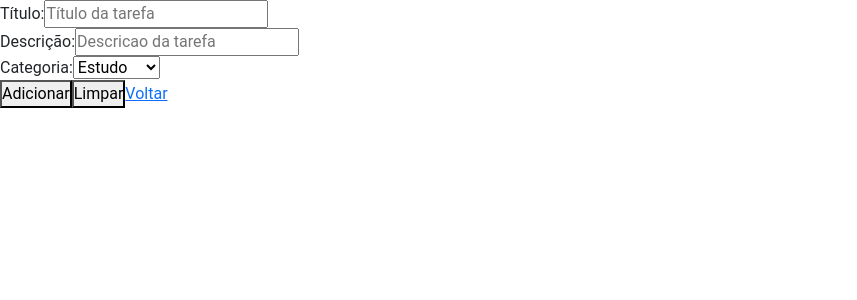
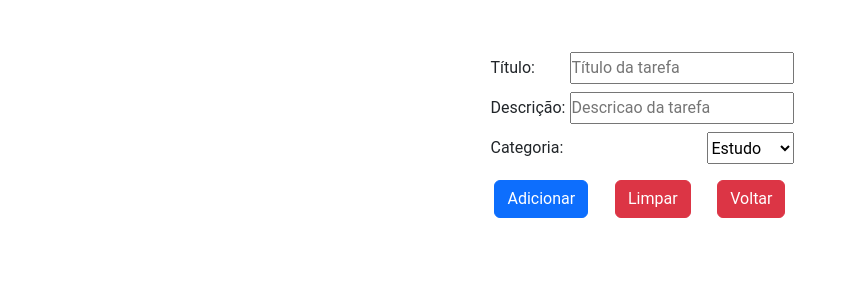
Before and after one commit to gabrielca-code/LifesTask_React-Spring, a React (Vite) app: page /cadastrar in a window 1280 px wide. Shown: the top 300 px of the page, without its empty margins (0-857 px from the left). Built offline with nearby package versions, Linux system fonts and the light colour scheme.

Commit message:
feat: ajustado tela de cadastrar tarefa

```diff
--- a/src/pages/cadastrarTarefa/index.jsx
+++ b/src/pages/cadastrarTarefa/index.jsx
@@ -31,29 +31,31 @@
   }
 
   return (
-    <>
-      <div>
-        <div>
-          <label>Título: </label>
+    <div class="container d-flex justify-content-center pt-5">
+      <div class="column">
+        <div class="d-flex justify-content-between p-1">
+          <label class="m-1">Título: </label>
           <input type='text' placeholder='Título da tarefa' onChange={event => setInputTitulo(event.target.value)} value={inputTitulo} name='titulo'/>
         </div>
-        <div>
-          <label>Descrição: </label>
+        <div class="d-flex justify-content-between p-1">
+          <label class="m-1">Descrição: </label>
           <input type='text' placeholder='Descricao da tarefa' onChange={event => setInputDescricao(event.target.value)} value={inputDescricao} name='descricao'/>
         </div>
-        <div>
-          <label>Categoria: </label>
+        <div class="d-flex justify-content-between p-1">
+          <label class="m-1">Categoria: </label>
           <select name="categoria" id="categoria" onChange={event => setInputCategoria(event.target.value)}>
             {categorias?.map(categoria => (
               <option value={categoria}>{categoria}</option>
             ))}
           </select>
         </div>
-        <button onClick={() => handleBotaoAdicionar()}>Adicionar</button>
-        <button onClick={() => limparCampos()}>Limpar</button>
-        <Link to="/">Voltar</Link>
+        <div class="d-flex justify-content-between p-1">
+          <button class="btn btn-primary m-2" onClick={() => handleBotaoAdicionar()}>Adicionar</button>
+          <button class="btn btn-danger m-2" onClick={() => limparCampos()}>Limpar</button>
+          <Link class="btn btn-danger m-2" to="/inicial">Voltar</Link>
+        </div>
       </div>
-    </>
+    </div>
   )
 }
 
```
